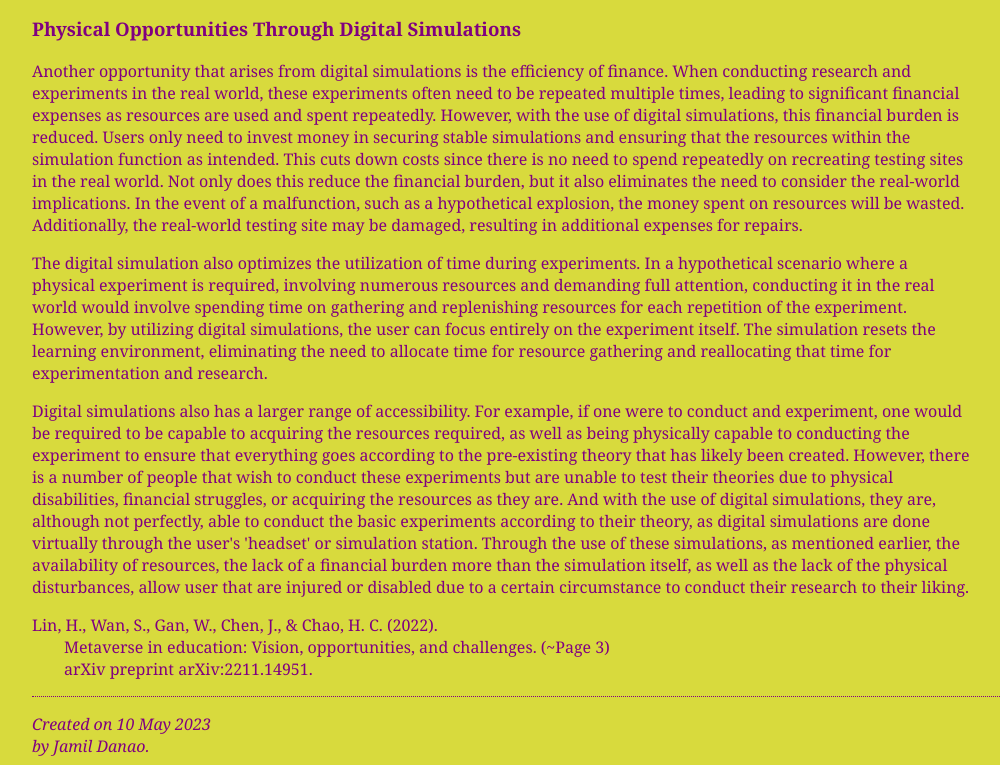
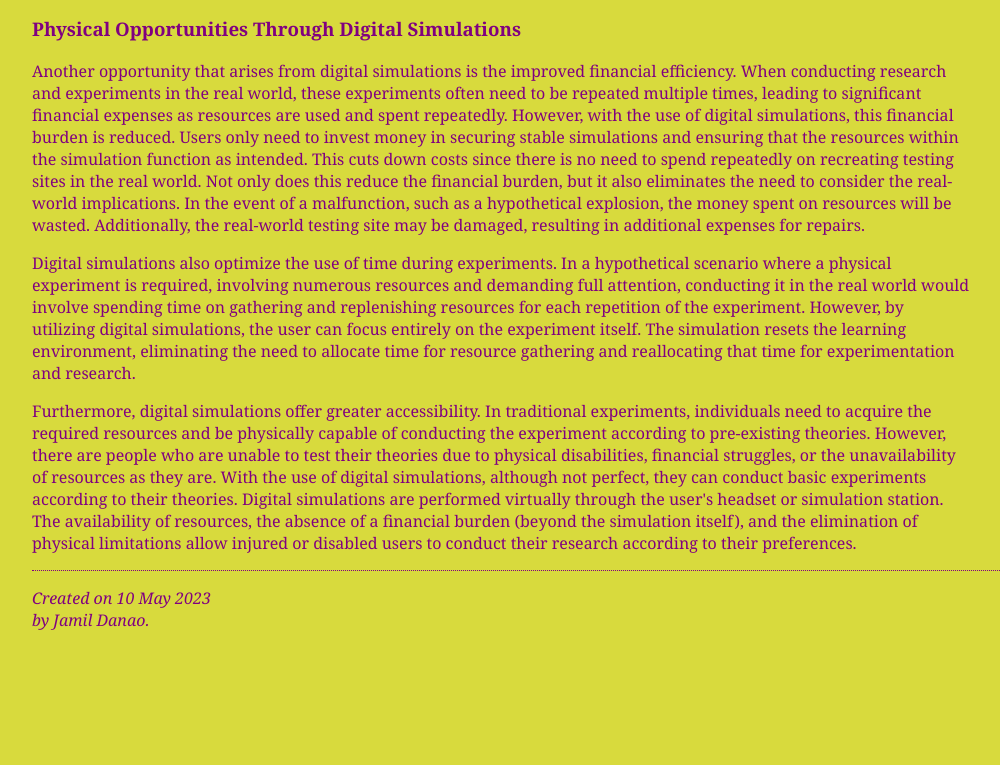
Before and after one commit to 0415group/0415group.github.io, a plain HTML site: page misc/opportunities.html in a window 1280 px wide. Shown: the part 2575-3340 px from the top of the page, without its empty margins (152-1152 px from the left). After the commit the page ends 3214 px from the top, so only its background shows below. Drawn offline with Linux system fonts and the light colour scheme.

Commit message:
Update opportunities.html

```diff
--- a/misc/opportunities.html
+++ b/misc/opportunities.html
@@ -29,9 +29,11 @@
 	<p style="margin-right:150px;">These scenarios can be observed in various contexts, such as pilot simulations. In the past, novice pilots had to undergo physical flight training, which carried inherent risks that could lead to catastrophic outcomes due to various factors. However, with the advent of digital simulations, aspiring pilots now have the opportunity to learn in a virtual environment that replicates the sensation of flying and teaches them the fundamental principles. While this method may not be flawless, it is sufficient for modern-day training and will continue to improve over time. These simulations epitomize the advantages of digital training, as they are more cost-effective than renting a small plane for practice and also conserve resources by eliminating the need for physical materials and fuel. Additionally, they offer a stress-free learning environment for pilots, alleviating concerns about crashing or the potential consequences of making mistakes during flight. </p>
 
 	<h3 style="margin-right:150px;">Types of Digital Games</h3>
+
 	<p style="margin-right:150px;">Of course, opportunities often arise from failures. In the first version of 'Edutainment,' there were limited opportunities due to the lack of technology. Consequently, the edutainment games of that time were deficient in aspects such as game design, repetitive gameplay that led to memorization rather than learning, and the failure to support progressive understanding. </p>
 	<p style="margin-right:150px;">The second generation of 'Edutainment' took a cognitive approach, focusing on the individual user rather than assuming that all users were the same. This generation primarily emphasized providing feedback to developers in order to improve the third generation, which is where most opportunities emerged. Lastly, In the third generation, a broader perspective was adopted, no longer focusing on specific aspects but rather on the educational aspects of computer games.</p>
 	<p style="margin-right:150px;">According to Gros (2007),"There is a variety of genres of games but there is not one standard classification. Industry, developers, and academics, all use different taxonomies. We will categorize seven major genres:  </p>
+
 	<p style="margin-right:150px;">1) Action games (also called platform games)—These games are reaction-based; most of the games of the first generation are action games. <br>
 		2) Adventure games—The player solves a number of tests in order to progress through a virtual world. <br>
 		3) Fighting games—These games involve fighting against computer-controlled characters or those controlled by other players. <br>
@@ -39,6 +41,7 @@
 		5) Simulations—The player has to succeed within some simplified recreation of a place or situation to achieve a particular goal.  <br>
 		6) Sports games—These games are based on sports.  <br>
 		7) Strategy games—These games that recreate a historical or fictional situation to allow a player to devise an appropriate strategy to achieve a goal." </p>
+
 	<p style="margin-right:150px;">1) In terms of Action games, these games can help users learn how to respond in different situations and improve their reaction time. This applies to a wide range of games, as the term "Action games" encompasses various fast-paced games that require users to act based on in-game situations. Skills such as quick decision-making and reaction time developed in these games can have a positive impact on a user's daily life. Many people find themselves in situations where they need to think quickly and make decisions based on the information available to them. This is applicable in different workplaces, whether it's an office or a warehouse. Office workers may encounter chaotic situations where they need to find solutions to errors in the filing system, while warehouse workers may need to address ordering issues when the warehouse is backlogged. </p>
 	<p style="margin-right:150px;">2) Adventure games typically involve solo gameplay and challenge players to navigate unfamiliar environments, such as forests or dystopian settings, by solving puzzles and overcoming obstacles. These games test the player's situational understanding and require them to use their problem-solving skills to progress. The skills developed in adventure games complement those acquired in action games, as they work together harmoniously. Players analyze the situation, make decisions, and create plans for the near future, acting accordingly with the hope that their plan will succeed. These skills are applicable to the average user, as they enhance decision-making and planning abilities in various scenarios. </p>
 	<p style="margin-right:150px;">3) Among the different categories of games, Fighting games are generally considered to have limited applicability in daily life. The skills acquired from these games are often unrealistic and primarily serve the purpose of entertainment and leisure. While they can provide enjoyment and serve as a fun pastime, the skills developed in fighting games do not typically have direct real-life applications or significant transferability to practical situations. </p>
@@ -47,15 +50,15 @@
 	<p style="margin-right:150px;">5) Digital simulations can be viewed as a form of interactive games, and in essence, every game is a simulation in its own right. Therefore, the skills learned through video games, regardless of genre, ultimately teach the player how to act and respond in different scenarios. For example, Action games simulate fast-paced situations that train the player's ability to react quickly. Adventure games simulate unfamiliar environments where players must devise and execute plans to progress. Each genre offers its own unique simulation that guides the player's actions and decision-making process. </p>
 	<p style="margin-right:150px;">6) Skills taught through sports games like FIFA, NBA, and Madden are often specific to the particular sports they simulate. These games provide a virtual experience of playing sports and focus on teaching the rules, strategies, and techniques associated with those sports. As a result, the skills acquired from these simulations are primarily applicable to the context of the respective sports. This limits the audience who can benefit from these skills, as they are most relevant to individuals who have an interest in and engage in those specific sports. </p>
 	<p style="margin-right:150px;">7) Strategy games have a broad appeal, not only because of their engaging gameplay, but also due to the valuable skills they teach. While these games can be found in both the digital and real-world formats, their accessibility is gradually expanding. One classic example of a strategy game is chess, which has endured for centuries and remains a prime illustration of strategic thinking, even in the midst of numerous other game titles available today. Strategy games stimulate the player's mental faculties more than any other genre, as they require careful analysis of the playing field and decision-making based on the roles and abilities of different characters or units. Despite falling under the umbrella term of "strategy game," each game imparts skills in its own unique way. Some games focus on world development, allowing players to learn how to efficiently utilize specific objects and individuals with particular skills to achieve optimal results while minimizing associated risks. </p>
+
 	<h3 style="margin-right:150px;">Physical Opportunities Through Digital Simulations</h3>
-	<p style="margin-right:150px;">Another opportunity that arises from digital simulations is the efficiency of finance. When conducting research and experiments in the real world, these experiments often need to be repeated multiple times, leading to significant financial expenses as resources are used and spent repeatedly. However, with the use of digital simulations, this financial burden is reduced. Users only need to invest money in securing stable simulations and ensuring that the resources within the simulation function as intended. This cuts down costs since there is no need to spend repeatedly on recreating testing sites in the real world. Not only does this reduce the financial burden, but it also eliminates the need to consider the real-world implications. In the event of a malfunction, such as a hypothetical explosion, the money spent on resources will be wasted. Additionally, the real-world testing site may be damaged, resulting in additional expenses for repairs.  </p>
-	<p style="margin-right:150px;">The digital simulation also optimizes the utilization of time during experiments. In a hypothetical scenario where a physical experiment is required, involving numerous resources and demanding full attention, conducting it in the real world would involve spending time on gathering and replenishing resources for each repetition of the experiment. However, by utilizing digital simulations, the user can focus entirely on the experiment itself. The simulation resets the learning environment, eliminating the need to allocate time for resource gathering and reallocating that time for experimentation and research.   </p>
-	<p style="margin-right:150px;">Digital simulations also has a larger range of accessibility. For example, if one were to conduct and experiment, one would be required to be capable to acquiring the resources required, as well as being physically capable to conducting the experiment to ensure that everything goes according to the pre-existing theory that has likely been created. However, there is a number of people that wish to conduct these experiments but are unable to test their theories due to physical disabilities, financial struggles, or acquiring the resources as they are. And with the use of digital simulations, they are, although not perfectly, able to conduct the basic experiments according to their theory, as digital simulations are done virtually through the user's 'headset' or simulation station. Through the use of these simulations, as mentioned earlier, the availability of resources, the lack of a financial burden more than the simulation itself, as well as the lack of the physical disturbances, allow user that are injured or disabled due to a certain circumstance to conduct their research to their liking.   </p>
-	<p style="margin-right:150px;">Lin, H., Wan, S., Gan, W., Chen, J., & Chao, H. C. (2022).  <br>
-	&emsp;&emsp;Metaverse in education: Vision, opportunities, and challenges. (~Page 3)  <br>
-	&emsp;&emsp;arXiv preprint arXiv:2211.14951.   </p>
 
-<!-- Sign and date the page, it's only polite! -->
+	<p style="margin-right:150px;">Another opportunity that arises from digital simulations is the improved financial efficiency. When conducting research and experiments in the real world, these experiments often need to be repeated multiple times, leading to significant financial expenses as resources are used and spent repeatedly. However, with the use of digital simulations, this financial burden is reduced. Users only need to invest money in securing stable simulations and ensuring that the resources within the simulation function as intended. This cuts down costs since there is no need to spend repeatedly on recreating testing sites in the real world. Not only does this reduce the financial burden, but it also eliminates the need to consider the real-world implications. In the event of a malfunction, such as a hypothetical explosion, the money spent on resources will be wasted. Additionally, the real-world testing site may be damaged, resulting in additional expenses for repairs. </p>
+	<p style="margin-right:150px;">Digital simulations also optimize the use of time during experiments. In a hypothetical scenario where a physical experiment is required, involving numerous resources and demanding full attention, conducting it in the real world would involve spending time on gathering and replenishing resources for each repetition of the experiment. However, by utilizing digital simulations, the user can focus entirely on the experiment itself. The simulation resets the learning environment, eliminating the need to allocate time for resource gathering and reallocating that time for experimentation and research. </p>
+	<p style="margin-right:150px;">Furthermore, digital simulations offer greater accessibility. In traditional experiments, individuals need to acquire the required resources and be physically capable of conducting the experiment according to pre-existing theories. However, there are people who are unable to test their theories due to physical disabilities, financial struggles, or the unavailability of resources as they are. With the use of digital simulations, although not perfect, they can conduct basic experiments according to their theories. Digital simulations are performed virtually through the user's headset or simulation station. The availability of resources, the absence of a financial burden (beyond the simulation itself), and the elimination of physical limitations allow injured or disabled users to conduct their research according to their preferences.</p>
+
+
+<!-- date the page, it's only polite! -->
 <address>Created on 10 May 2023<br>
   by Jamil Danao.</address>
 
```
